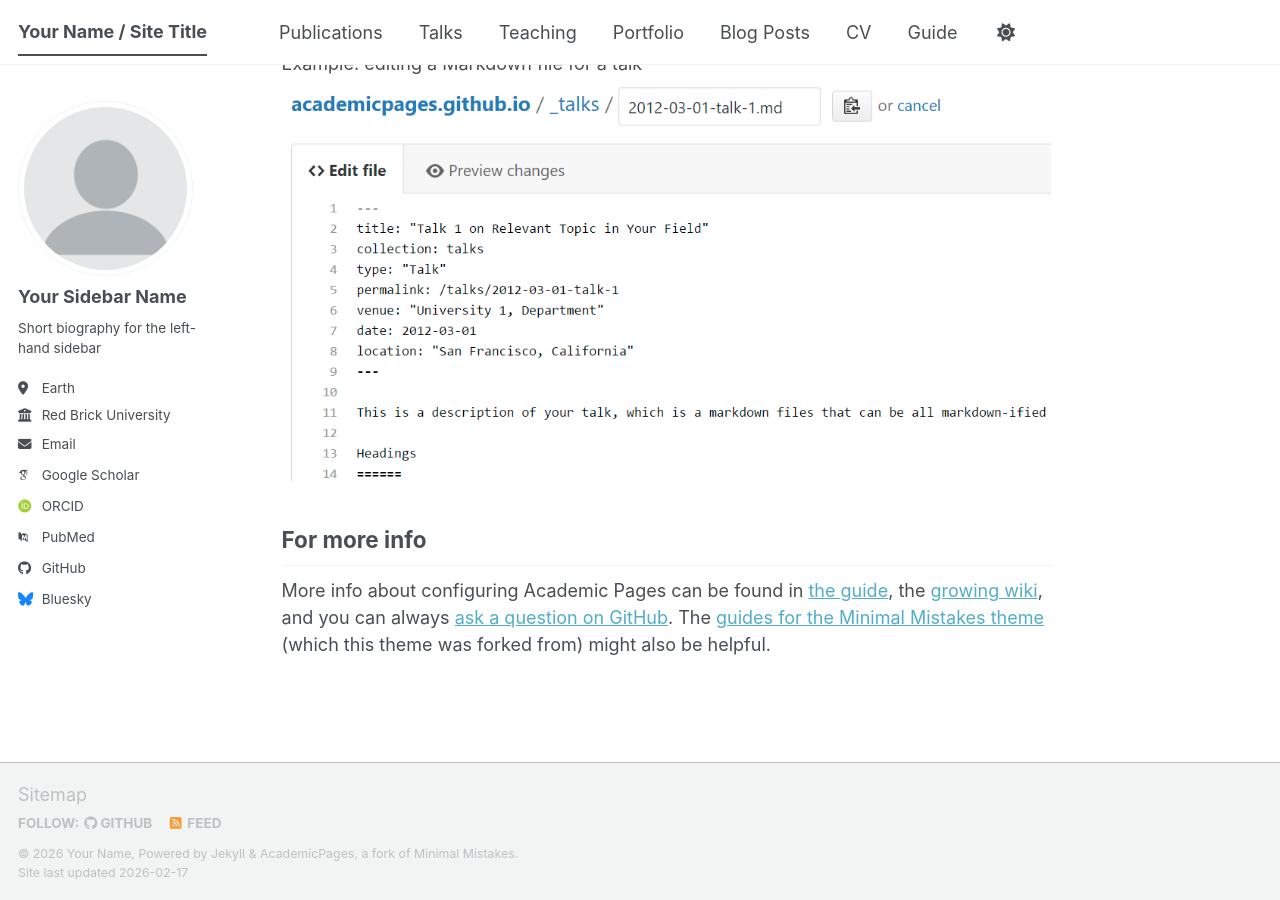
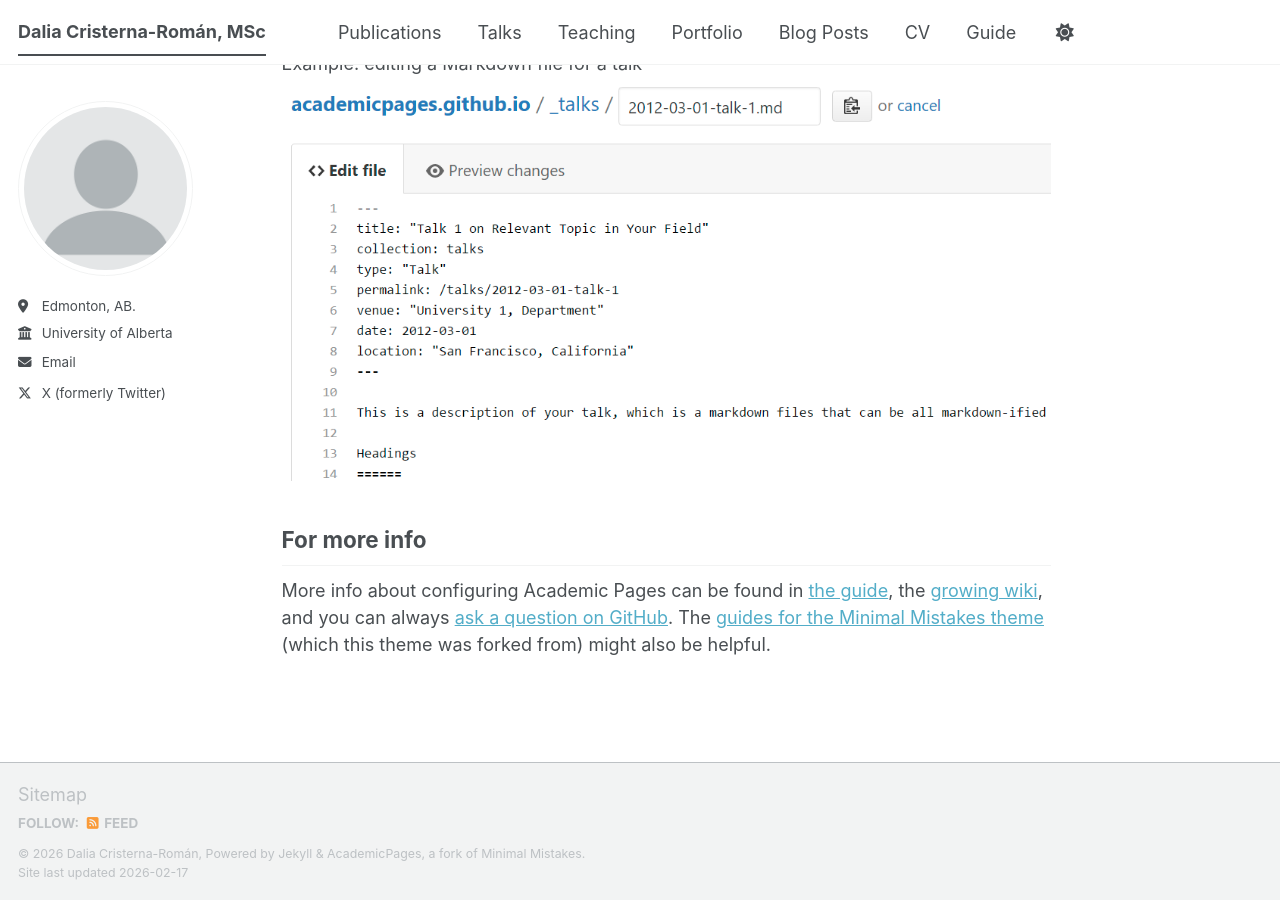
Before and after one commit to daliacristernaroman/dcr3.github.io, a Jekyll site: the page built from _pages/about.md, in a window 1280 px wide and 900 px high, scrolled down 2720 px. Built offline with Jekyll 4.4.1, drawn with Linux system fonts in a browser that asks for light colours; some web fonts are replaced; a script bundle is joined from its source files by our own code; library files that are not in the unit come from our copies.

Commit message:
Update personal details in _config.yml
Updated personal information including name, title, location, employer, and contact details.

```diff
--- a/_config.yml
+++ b/_config.yml
@@ -9,9 +9,9 @@
 # Basic Site Settings
 locale                   : "en-US"
 site_theme               : "default" # The available themes options are "default", "air", "sunrise", "mint", "dirt" and "contrast"
-title                    : "Your Name / Site Title"
+title                    : "Dalia Cristerna-Román, MSc"
 title_separator          : "-"
-name                     : &name "Your Name"
+name                     : &name "Dalia Cristerna-Román"
 description              : &description "Your Name's academic portfolio"   # Update this with a general description of your site, this is the default if not overridden by a page
 url                      : "https://daliacristernaroman.github.io" # The base hostname & protocol for your site e.g. "https://[your GitHub username].github.io",
                                                            # or if you already have some other page hosted on Github then use "https://[your GitHub username].github.io/[Your Repo Name]"
@@ -24,24 +24,24 @@ repository               : "academicpages/academicpages.github.io"
 author:
   # Biographic information
   avatar           : "profile.png"
-  name             : "Your Sidebar Name"
+  name             : ""
   pronouns         : # example: "she/her"
-  bio              : "Short biography for the left-hand sidebar"
-  location         : "Earth"
-  employer         : "Red Brick University"
+  bio              : ""
+  location         : "Edmonton, AB."
+  employer         : "University of Alberta"
   uri              : # URL
-  email            : "none@example.org"
+  email            : "dcrister@ualberta.ca"
 
   # Academic websites
   academia         : # URL
   arxiv            : # URL - Update with the correct link to your profile
-  googlescholar    : "https://scholar.google.com/citations?user=PS_CX0AAAAAJ"
+  googlescholar    : # URL
   inspire-hep      : # URL
   impactstory      : # URL
-  orcid            : "https://orcid.org/yourorcidurl"
+  orcid            : # URL
   semantic         : # URL
   ssrn             : # URL
-  pubmed           : "https://www.ncbi.nlm.nih.gov/pubmed/?term=john+snow"
+  pubmed           : # URL
   researchgate     : # URL
   scopus           : # URL
   zotero           : # URL
@@ -51,13 +51,13 @@ author:
   bitbucket        : # Username - Update with your username on the site
   codepen          : # Username
   dribbble         : # Username
-  github           : "academicpages"
+  github           : # Username
   kaggle           : # Username
   stackoverflow    : # User number or user number and name (i.e., use "1" or "1/jeff-atwood")
 
   # Social media
   artstation       : # Username
-  bluesky          : "bsky.app" # Replace this with you Bluesky username
+  bluesky          : # Replace this with you Bluesky username
   facebook         : # Username
   flickr           : # Username
   foursquare       : # Username
@@ -74,7 +74,7 @@ author:
   steam            : # Username
   telegram         : # URL
   tumblr           : # Username
-  twitter          : # Username for X / Twitter
+  twitter          : dalia_cristerna
   vine             : # Username
   weibo            : # Username
   wikipedia        : # Username
```
